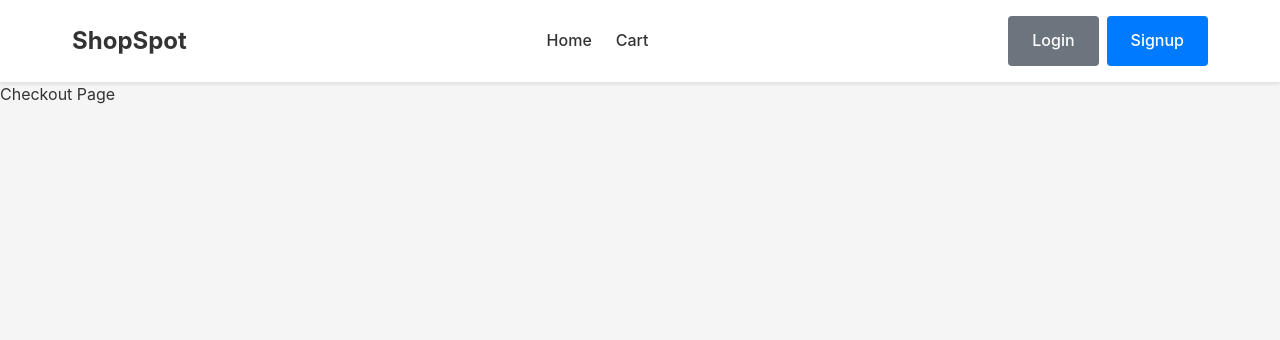
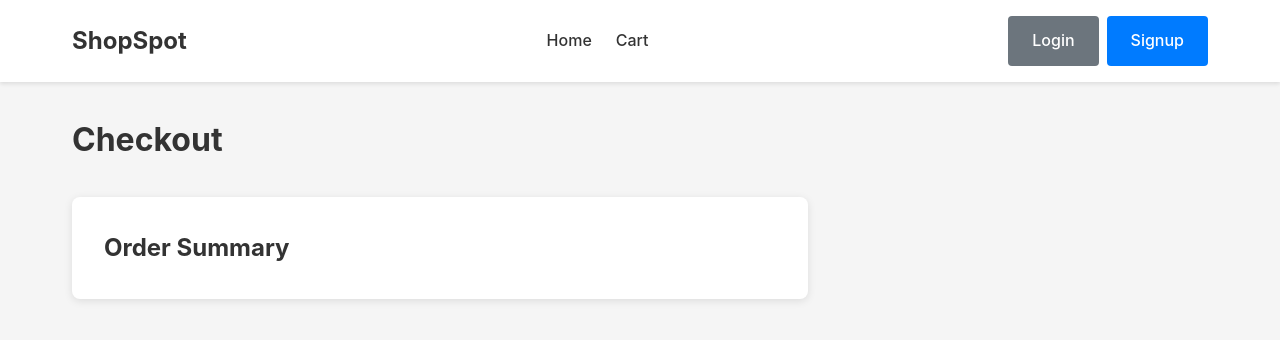
Before and after one commit to NehaShingi/ecommerce-react-app, a React (Vite) app: page /checkout in a window 1280 px wide. Shown: the top 340 px of the page. Built offline with nearby package versions, Linux system fonts and the light colour scheme.

Commit message:
Add initial checkout page

```diff
--- a/src/components/ProductCard.jsx
+++ b/src/components/ProductCard.jsx
@@ -2,12 +2,14 @@
 import { useCart } from "../context/CartContext"
 
 const ProductCard = ({product}) => {
+
   const {addToCart,cartItems}=useCart();
   const productInCart=cartItems.find((item)=>item.id===product.id);
 
   const productQuantityLabel=productInCart
   ? `(${productInCart.quantity})`
-  : ``;
+  : "";
+
   return (
     <div className="product-card" >
         <img src={product.image} className="product-card-image" alt={product.name}/>
--- a/src/context/CartContext.jsx
+++ b/src/context/CartContext.jsx
@@ -1,4 +1,5 @@
 import { useContext,createContext, useState } from "react";
+import getProductById from "..data/prodcuts.js"
 
 export const CartContext= createContext(null);
 
@@ -11,7 +12,7 @@
         if(existing){
             const currentQuantity=existing.quantity
             const updatedCartItems= cartItems.map((item)=>{
-                item.id=== productId ? {id: productId, quantity: currentQuantity+1} : item
+                return item.id=== productId ? {id: productId, quantity: currentQuantity+1} : item
             })
             setCartItems(updatedCartItems);
         }else{
@@ -20,7 +21,25 @@
 
     }
 
-    return <CartContext.Provider value={{cartItems, addToCart}}>{children}</CartContext.Provider>
+    function getCartItemsWithProducts(){
+        return cartItems.map(item=>({
+            ...item, product: getProductById(item.id)
+        })).filter(item=>item.product);
+    }
+
+    function removeFromCart(productId){
+        setCartItems(cartItems.filter(item=>item.id!==productId));
+    }
+
+    function updateQuantity(productId,quantity){
+        if(quantity<=0){
+            removeFromCart(productId)
+            return;
+        }
+        setCartItems(cartItems.map((item)=> item.id === productId ? {...item, quantity} : item))
+    }
+
+    return <CartContext.Provider value={{cartItems, addToCart, getCartItemsWithProducts, removeFromCart, updateQuantity}}>{children}</CartContext.Provider>
 }
 
 export function useCart(){
--- a/src/pages/Checkout.jsx
+++ b/src/pages/Checkout.jsx
@@ -1,7 +1,49 @@
+import {useCart} from "../context/CartContext"
+
 const Checkout = () => {
+  const {getCartItemsWithProducts, updateQuantity, removeFromCart}=useCart();
+  const cartItems=getCartItemsWithProducts();
+
   return (
-    <div>
-      Checkout Page
+    <div className="page">
+      <div className="container">
+        <h1 className="page-title">Checkout</h1>
+        <div className="checkout-container">
+          <div className="checkout-items">
+            <h2 className="checkout-section--title">Order Summary</h2>
+            {cartItems.map((item)=>(
+              <div className="checkout-item">
+                <img
+                  src={item.product.image}
+                  alt={item.product.name}
+                  className="checkout-item-image"
+                />
+                <div className="checkout-item-details">
+                  <h3 className="checkout-item-name">{item.product.name}</h3>
+                  <p className="checkout-item-price">${item.product.price} each</p>
+                </div>
+                <div className="checkout-item-controls">
+                 <div className="quantity-controls">
+                  <button className="quantity-btn"
+                    onClick={()=>updateQuantity(item.id, item.quantity-1)}
+                  >-</button>
+                  <span className="quantity-value">{item.quantity}</span>
+                  <button className="quantity-btn"
+                    onClick={()=>updateQuantity(item.id, item.quantity+1)}
+                  >+</button>
+                 </div>
+
+                 <p className="checkout-item-total">${(item.product.price * item.quantity).toFixed(2)}</p>
+
+                 <button className="btn btn-secondary btn-small"
+                  onClick={()=>removeFromCart(item.id)}
+                 >Remove</button>
+                </div>
+              </div>
+            ))}
+          </div>
+        </div>
+      </div>
     </div>
   )
 }
--- a/src/pages/ProductDetails.jsx
+++ b/src/pages/ProductDetails.jsx
@@ -9,8 +9,6 @@
     const navigate=useNavigate();
 
     const {addToCart,cartItems}=useCart();
-
-
 
     useEffect(()=>{
         const foundProduct= getProductById(id);
```
